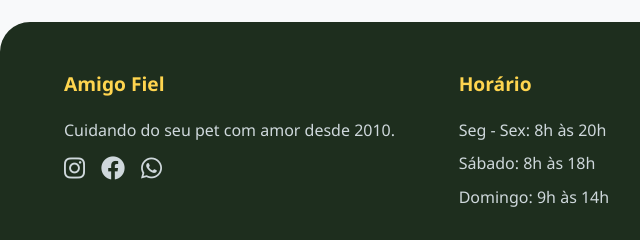
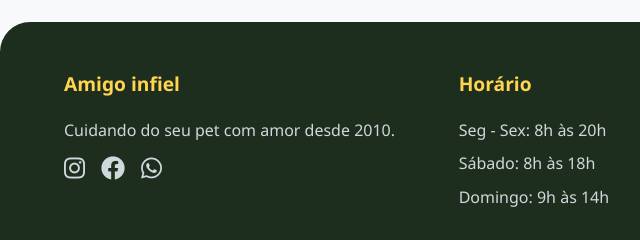
Before and after one commit to thaidiass/petshop, a plain HTML site: page index.html in a window 1280 px wide. Shown: the part 2038-2278 px from the top of the page, 0-640 px from the left. Drawn offline with Linux system fonts and the light colour scheme.

Commit message:
alterado nome

```diff
--- a/index.html
+++ b/index.html
@@ -653,7 +653,8 @@
     <div class="container">
       <div class="footer-grid">
         <div class="footer-col">
-          <h4>Amigo Fiel</h4>
+          <h4>Amigo infiel
+          </h4>
           <p>Cuidando do seu pet com amor desde 2010.</p>
           <div class="social-icons">
             <a href="#"><i class="fab fa-instagram"></i></a>
```
